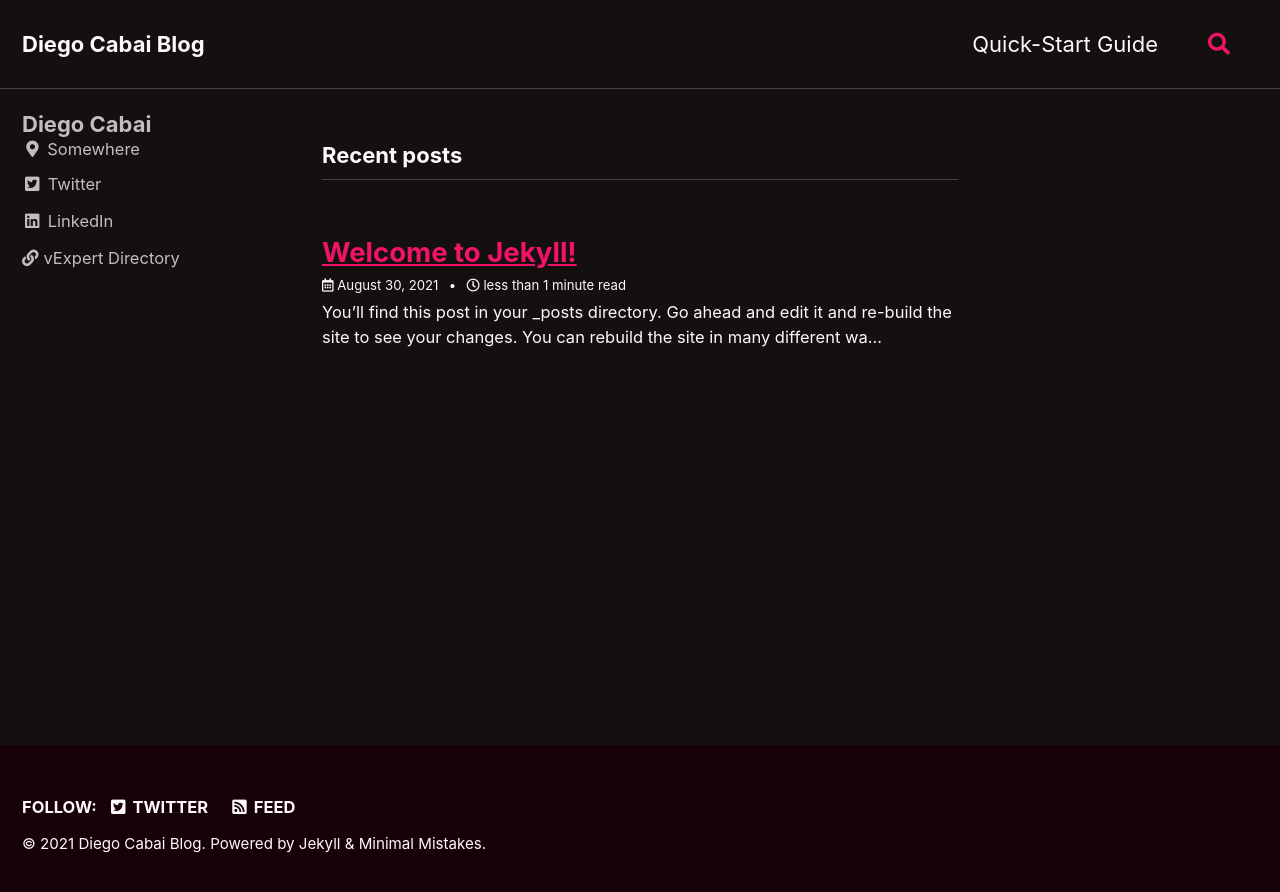
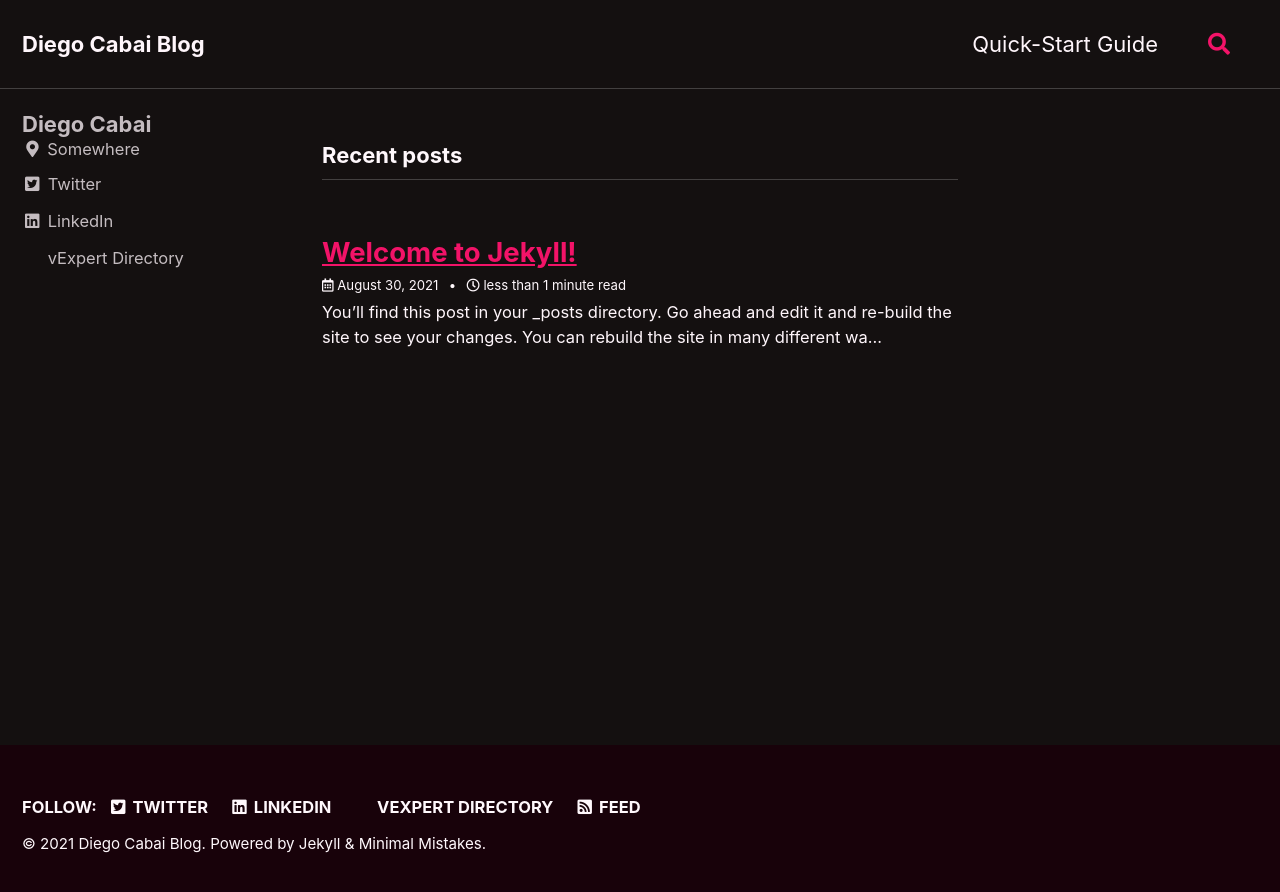
Before and after one commit to dcabai/dcabai.github.io, a Jekyll site: the page built from index.html, in a window 1280 px wide. Shown: the top 892 px of the page. Built offline with Jekyll 4.4.1, drawn with Linux system fonts in a browser that asks for light colours; cached includes are drawn as plain includes; the list of posts is cut into pages by our own code.

Commit message:
Update _config.yml

```diff
--- a/_config.yml
+++ b/_config.yml
@@ -129,7 +129,7 @@ author:
       icon: "fab fa-fw fa-linkedin"
       url: "https://www.linkedin.com/in/diegocabai/"
     - label: "vExpert Directory"
-      icon:
+      icon: "fab fa-fw fa-address-book"
       url: "https://vexpert.vmware.com/directory/5333"
 
 
@@ -154,6 +154,12 @@ footer:
     - label: "Instagram"
       icon: "fab fa-fw fa-instagram"
       # url:
+    - label: "LinkedIn"
+      icon: "fab fa-fw fa-linkedin"
+      url: "https://www.linkedin.com/in/diegocabai/"
+    - label: "vExpert Directory"
+      icon: "fab fa-fw fa-address-book"
+      url: "https://vexpert.vmware.com/directory/5333"
 
 
 # Reading Files
```
